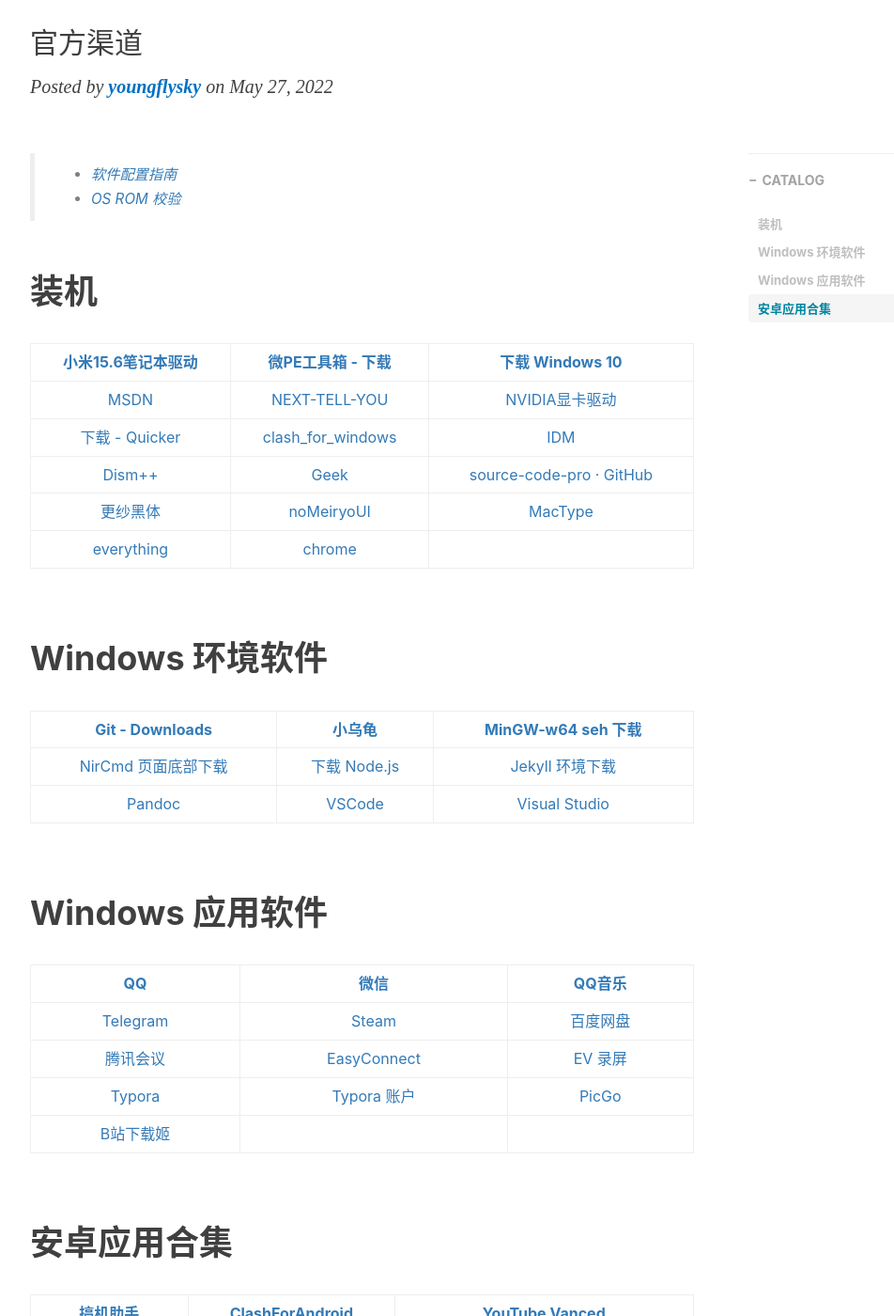
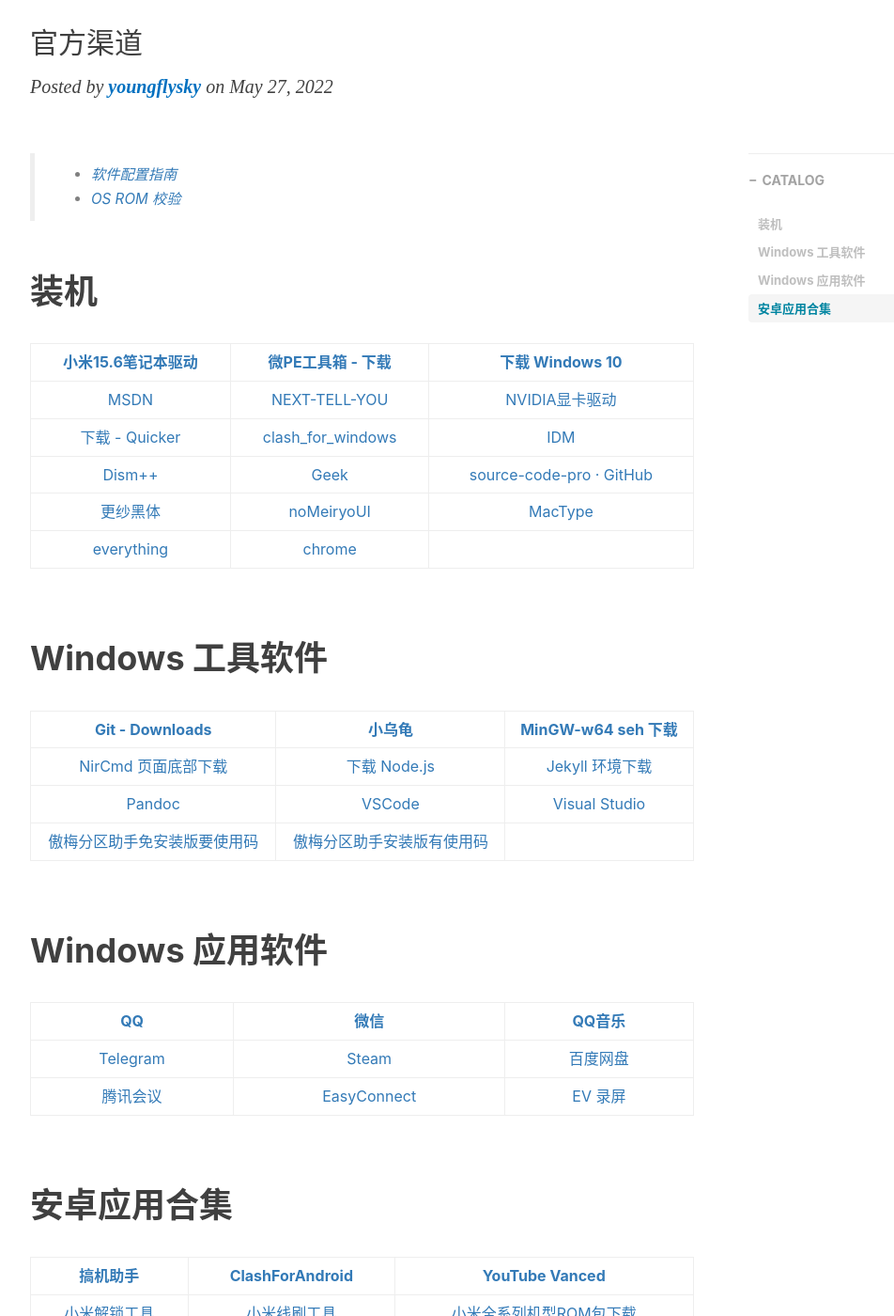
Before and after one commit to youngflysky/youngflysky.github.io, a Jekyll site: the page built from _posts/Tec/2022-5-27-Commonly used Softwares and Resources Lists.md, in a window 1280 px wide and 1400 px high, scrolled down 250 px. Shown: the whole window at 94% size, without its empty margins (233-1185 px from the left). Built offline with Jekyll 4.4.1, drawn with Linux system fonts in a browser that asks for light colours; nearby versions of some CDN libraries; comment, search, counter and statistics services are not loaded.

Commit message:
傲梅分区助手

```diff
--- a/_posts/Tec/2022-5-27-Commonly used Softwares and Resources Lists.md
+++ b/_posts/Tec/2022-5-27-Commonly used Softwares and Resources Lists.md
@@ -23,21 +23,20 @@ tags:
 | [更纱黑体](https://github.com/be5invis/Sarasa-Gothic/releases) | [noMeiryoUI ](https://github.com/Tatsu-syo/noMeiryoUI/releases) |             [MacType](https://www.mactype.net/)              |
 |        [everything](https://www.voidtools.com/zh-cn/)        |     [chrome](https://www.google.com/intl/zh-CN/chrome/)      |                                                              |
 
-# Windows 环境软件
+# Windows 工具软件
 
-|       [Git - Downloads](https://git-scm.com/downloads)       |     [小乌龟](https://tortoisegit.org/download/)     | [MinGW-w64 seh 下载](https://sourceforge.net/projects/mingw-w64/files/mingw-w64/mingw-w64-release/) |
-| :----------------------------------------------------------: | :-------------------------------------------------: | :----------------------------------------------------------: |
-| [NirCmd 页面底部下载](http://www.nirsoft.net/utils/nircmd.html) | [下载  Node.js](https://nodejs.org/zh-cn/download/) |   [Jekyll 环境下载](https://rubyinstaller.org/downloads/)    |
-|         [Pandoc](https://pandoc.org/installing.html)         |  [VSCode](https://code.visualstudio.com/download)   | [Visual Studio](https://visualstudio.microsoft.com/zh-hans/vs/older-downloads/) |
+|       [Git - Downloads](https://git-scm.com/downloads)       |         [小乌龟](https://tortoisegit.org/download/)          | [MinGW-w64 seh 下载](https://sourceforge.net/projects/mingw-w64/files/mingw-w64/mingw-w64-release/) |
+| :----------------------------------------------------------: | :----------------------------------------------------------: | :----------------------------------------------------------: |
+| [NirCmd 页面底部下载](http://www.nirsoft.net/utils/nircmd.html) |     [下载  Node.js](https://nodejs.org/zh-cn/download/)      |   [Jekyll 环境下载](https://rubyinstaller.org/downloads/)    |
+|         [Pandoc](https://pandoc.org/installing.html)         |       [VSCode](https://code.visualstudio.com/download)       | [Visual Studio](https://visualstudio.microsoft.com/zh-hans/vs/older-downloads/) |
+| [傲梅分区助手免安装版要使用码](https://www.disktool.cn/download.html) | [傲梅分区助手安装版有使用码](https://www.disktool.cn/download-adfree.html) |                                                              |
 
 # Windows 应用软件
 
-|              [QQ](https://im.qq.com/download)              |                [微信](https://weixin.qq.com/)                | [QQ音乐](https://y.qq.com/download/welcome_pc_v15/index.html?ADTAG=YQQ) |
-| :--------------------------------------------------------: | :----------------------------------------------------------: | :----------------------------------------------------------: |
-|         [Telegram](https://desktop.telegram.org/)          | [Steam ](https://store.steampowered.com/about/Steam?l=schinese) |          [百度网盘](https://pan.baidu.com/download)          |
-|    [腾讯会议](https://source.meeting.qq.com/download/)     | [EasyConnect](https://vpn.shiep.edu.cn/com/installClient.html#auto-common) |               [EV 录屏](https://www.ieway.cn/)               |
-|                [Typora](https://typora.io/)                |       [Typora 账户](https://secure.2co.com/myaccount/)       |    [PicGo](https://github.com/Molunerfinn/PicGo/releases)    |
-| [B站下载姬](https://github.com/leiurayer/downkyi/releases) |                                                              |                                                              |
+|          [QQ](https://im.qq.com/download)           |                [微信](https://weixin.qq.com/)                | [QQ音乐](https://y.qq.com/download/welcome_pc_v15/index.html?ADTAG=YQQ) |
+| :-------------------------------------------------: | :----------------------------------------------------------: | :----------------------------------------------------------: |
+|      [Telegram](https://desktop.telegram.org/)      | [Steam ](https://store.steampowered.com/about/Steam?l=schinese) |          [百度网盘](https://pan.baidu.com/download)          |
+| [腾讯会议](https://source.meeting.qq.com/download/) | [EasyConnect](https://vpn.shiep.edu.cn/com/installClient.html#auto-common) |               [EV 录屏](https://www.ieway.cn/)               |
 
 # 安卓应用合集
 
```
